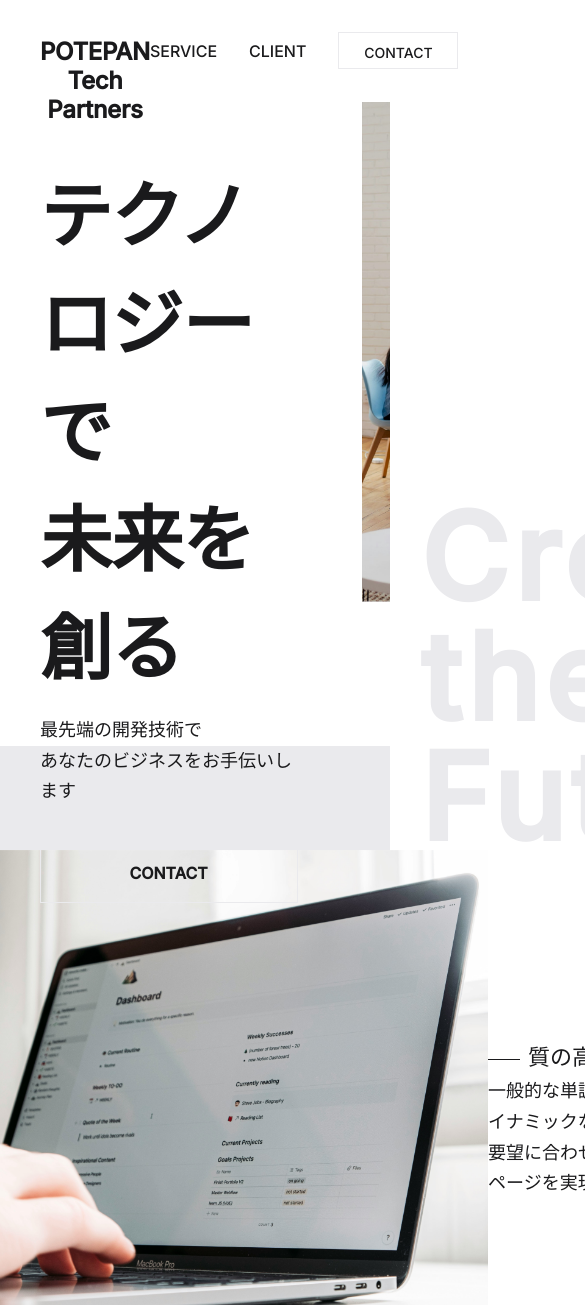
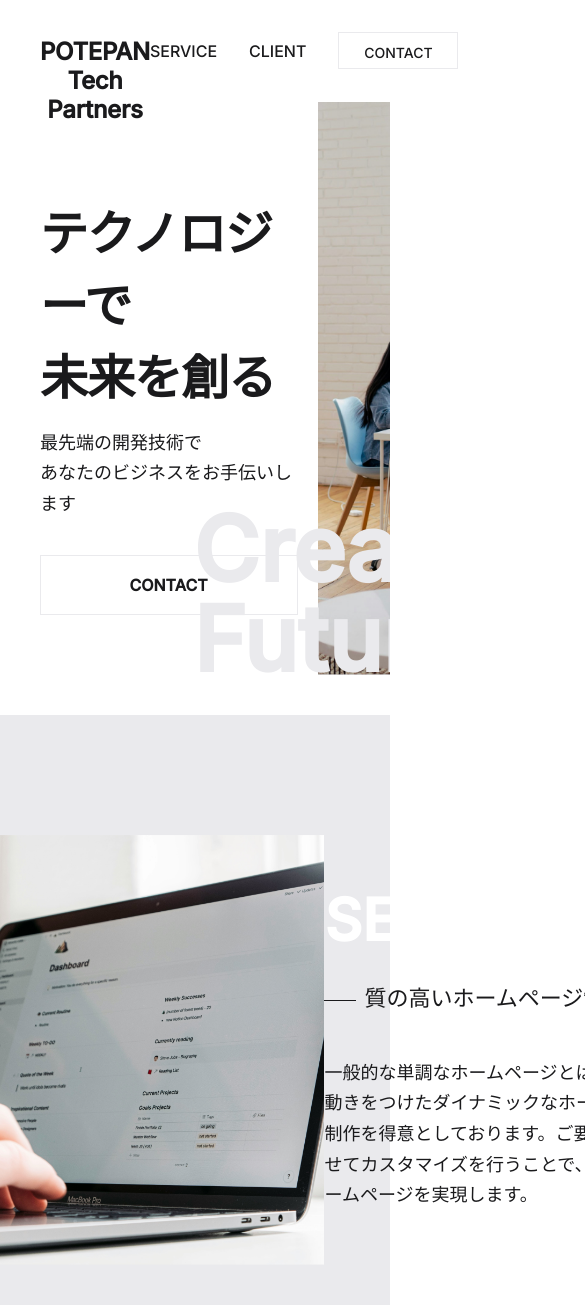
Before and after one commit to karuchip/final, a website: page public/index.html in a window 390 px wide. Shown: the top 1305 px of the page, 585 px wide, since content can reach past the window. Drawn offline with nearby package versions, Linux system fonts and the light colour scheme; files that its build step writes are made by us from their sources; files whose address does not match are found by name.

Commit message:
レスポンシブ~1024px section1, section2完成

```diff
--- a/public/index.html
+++ b/public/index.html
@@ -41,7 +41,8 @@
         <p class="mainPic-msg">Create the Future</p>
       </section>
 
-      <!-- 本文の位置: 画面中央揃え -->
+
+      <!-- 以下本文の位置は画面中央揃え -->
 
       <section class="section2" id="section2">
         <div class="center-container section2-container">
@@ -87,8 +88,8 @@
                 <p class="client-name">株式会社サテライトオフィス</p>
               </label>
             </article>
-              <article class="article2">
-                <div class="img-container2">
+            <article class="article3">
+              <div class="img-container3">
                 <img src="/static/images/3_client1.png" alt="クライアントイメージ画像3">
               </div>
               <label>
--- a/public/styles/style.scss
+++ b/public/styles/style.scss
@@ -30,8 +30,17 @@ a {
   color: $primary-color;
 }
 
-p {
-  font-weight: medium;
+//本文の位置: 画面中央揃え:section2~footer
+.center-container  {
+  width: 1024px;
+  margin: 0 auto;
+  padding: 0;
+}
+
+@media (max-width: 1024px) {
+  .center-container {
+    max-width: 944px;
+  }
 }
 
 // header
@@ -75,7 +84,6 @@ header {
     position: relative;
     top: 5px;
     text-align: center;
-    line-height: auto;
     letter-spacing: -0.29px;
   }
   //header内navのcontact
@@ -98,6 +106,8 @@ header {
   margin-top: 102px;
   position: relative;
   height: 644px;
+  width: 100%;
+  overflow: hidden;
 }
 .main-container {
   display: flex;
@@ -145,6 +155,7 @@ header {
   width: 843px;
   height: 500px;
   overflow: hidden;
+  flex-grow: 1;
   position: relative;
   background-color: #D8D8DB;
   margin-left: 64px;
@@ -166,21 +177,41 @@ header {
   letter-spacing: 5.6px;
   margin: 0;
   position: relative;
-  top: -104px;
+  top: -106px;
   left: 420px;
-  // width: 1026px;
   height: 120px;
   display: inline-block;
+  white-space: nowrap;
+}
+
+@media (max-width: 1024px) {
+  .section1 {
+    height: 613px;
+  }
+  .main-container {
+    margin: 0 0 0 40px;
+  }
+  .main-msg h1 {
+    font-size: 48px;
+  }
+  .mainPic-container {
+    width: 573px;
+    height: 573px;
+    margin-left: 20px;
+    overflow: hidden;
+  }
+  .mainPic-msg {
+    font-size: 90px;
+    width: 464px;
+    white-space: wrap;
+    letter-spacing: 0;
+    top: -170px;
+    left: 49.5%;
+  }
 }
 
 
-//本文の位置: 画面中央揃え
-//section2~footer
-.center-container  {
-  width: 1024px;
-  margin: 0 auto;
-  padding: 0;
-}
+
 
 //section2
 .section2 {
@@ -208,8 +239,8 @@ header {
 }
 
 .service-desc {
-  width: 480px;
-  height: 288px;
+  max-width: 480px;
+  min-height: 288px;
 }
 
 .service-desc h2 {
@@ -226,8 +257,7 @@ header {
   font-size: 22px;
   line-height: 170%;
   letter-spacing: 0;
-  margin-top: 0;
-  margin-bottom: 40px;
+  margin: 0 0 40px 0;
 }
 
 .subtitle span {
@@ -240,10 +270,40 @@ header {
 }
 
 .desc {
+  padding-top: 40px;
   font-size: 18px;
   line-height: 170%;
   letter-spacing: 0;
   margin: 0;
+}
+
+@media (max-width: 1024px) {
+  .section2 {
+    height: 670px;
+  }
+
+  .section2-container {
+    display: flex;
+    justify-content: space-evenly;
+  }
+
+  .img1-container {
+    width: 430px;
+    height: 430px;
+    overflow: hidden;
+  }
+
+  .service-desc {
+    max-width: 462px;
+    height: auto;
+  }
+
+  .desc {
+    padding-top: 40px;
+    overflow-wrap: break-word;
+    max-width: 462px;
+    min-height: 123px;
+  }
 }
 
 
@@ -257,7 +317,7 @@ header {
   width: 336px;
 }
 
-.article2 {
+.article2, .article3 {
   width: 312px;
 }
 
@@ -272,7 +332,7 @@ header {
 }
 
 .title-contents h2 {
-  @include InterFont(58px, 700px);
+  @include InterFont(58px, 700);
   color: $primary-color;
   margin: 0;
   width: 204px;
@@ -302,7 +362,7 @@ header {
   padding: 0;
 }
 
-img-container2 {
+.img-container2, .img-container3 {
   width: 312px;
   height: 160px;
   overflow: hidden;
@@ -311,11 +371,11 @@ img-container2 {
 
 .img-container1 img {
   width: 100%;
-  height: 100%;
+  height: 160px;
   object-fit: cover;
 }
 
-.img-container2 img {
+.img-container2 img, .img-container3 img {
   width: 100%;
   height: 160px;
   object-fit: cover;
@@ -363,6 +423,28 @@ img-container2 {
   padding: 20px 0 0 0;
 }
 
+// @media (max-width: 1024px) {
+//   .section3 {
+//     height: 1345px;
+//     width: 1024px;
+//     width: 641px;
+//   }
+//   .client-container {
+//     display: flex;
+//     flex-wrap: wrap;
+//     justify-content: space-evenly;
+//     align-items: start;
+//   }
+//   .article1, .article2, .article3 {
+//     max-width: 462px;
+//     min-width: 300px;
+//   }
+//   .img-container1, .img-container2, .img-container3 {
+//     max-width: 462px;
+//     min-width: 300px;
+//     height: 221px;
+//   }
+// }
 
 
 //section4
@@ -441,13 +523,13 @@ footer {
   justify-content: center;
   align-items: center;
   text-align: center;
-  display: relative;
+  position: relative;
 }
 
 .footer-container{
   width: 500px;
   justify-content: center;
-  display: absolute;
+  position: absolute;
   margin-top: 30px;
 }
 
@@ -492,10 +574,6 @@ footer p {
   animation: fadeInOut 3000ms ease-out forwards;
 }
 
-.comp-message {
-  display: column;
-}
-
 .comp-message svg {
   position: absolute;
   top: 12px;
```
Also changed, not shown: public/styles/style.css, public/styles/style.min.css, 2 other files. Lines whose indentation alone changed are shown as unchanged.
